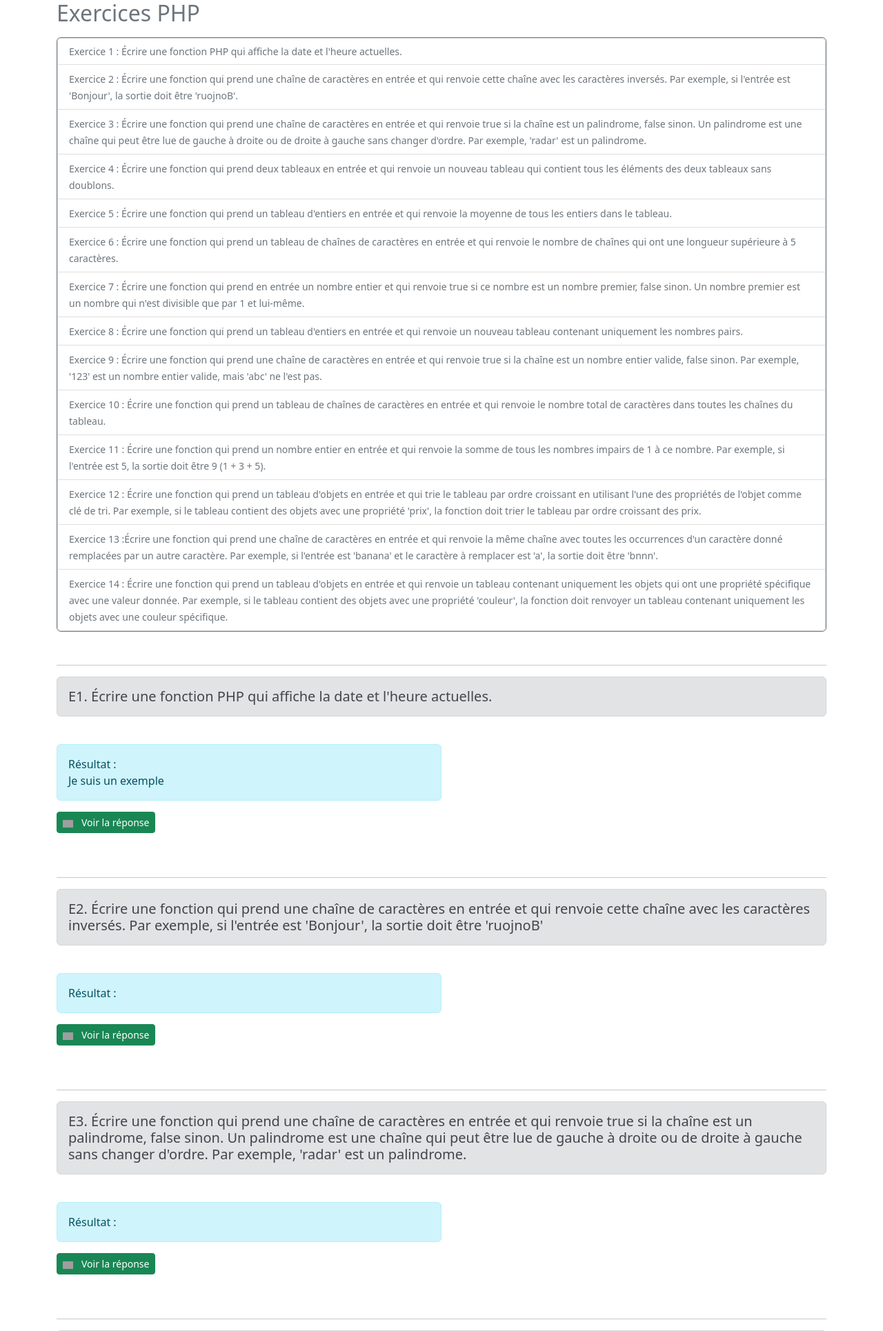
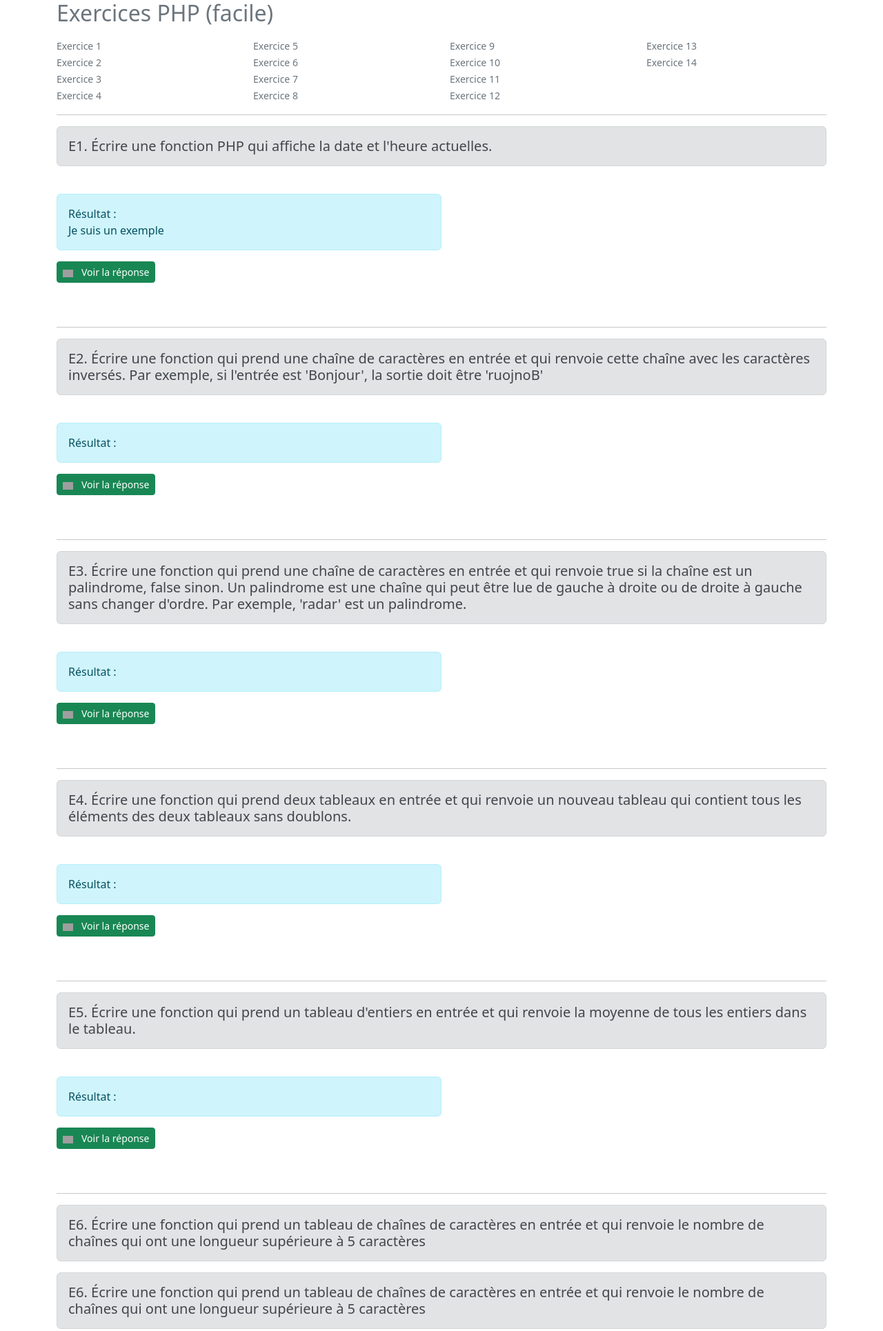
Before and after one commit to ethan-eldib/PHP-Practice, a PHP site: page / in a window 1280 px wide. Shown: the top 1930 px of the page at 69% size. Run offline with PHP 8.4, Linux system fonts and the light colour scheme; grey boxes are pictures that could not be loaded.

Commit message:
refactor(master/index.php): Adds a loop to display the links of the exercises

```diff
--- a/index.php
+++ b/index.php
@@ -14,85 +14,20 @@
 </head>
 <body>
     <div class="container">
-    <h1 id="summary" class="h2 text-secondary mb-3">Exercices PHP</h1>
-    <div class="border border-secondary rounded mb-5">
-        <ul class="list-group">
-            <li class="list-group-item d-flex align-items-center">
-                <a href="#exercice1" class="small link-secondary text-decoration-none">Exercice 1 :
-                    Écrire une fonction PHP qui affiche la date et l'heure actuelles.</a>
+        <h1 id="summary" class="h2 text-secondary mb-3">Exercices PHP (facile)</h1>
+
+        <div class="row">
+            <?php for ($i = 1; $i <= 14; $i++) { ?>
+                <?php if ($i == 1 || $i == 5 || $i == 9 || $i == 13) { ?>
+                    <div class="col">
+                <?php } ?>
+                <li class="list-group-item">
+                    <a href="#exercice<?= $i ?>" class="small link-secondary text-decoration-none">Exercice <?= $i ?></a>
                 </li>
-            <li class="list-group-item">
-                <a href="#exercice2" class="small link-secondary text-decoration-none">Exercice 2 : Écrire une fonction
-                    qui prend une chaîne de caractères en entrée et qui renvoie cette chaîne avec les caractères
-                    inversés. Par exemple, si l'entrée est 'Bonjour', la sortie doit être 'ruojnoB'.</a>
-            </li>
-            <li class="list-group-item">
-                <a href="#exercice3" class="small link-secondary text-decoration-none">Exercice 3 : Écrire une fonction
-                    qui prend une chaîne de caractères en entrée et qui renvoie true si la chaîne est un palindrome,
-                    false sinon. Un palindrome est une chaîne qui peut être lue de gauche à droite ou de droite à gauche
-                    sans changer d'ordre. Par exemple, 'radar' est un palindrome.</a>
-            </li>
-            <li class="list-group-item">
-                <a href="#exercice4" class="small link-secondary text-decoration-none">Exercice 4 : Écrire une fonction
-                    qui prend deux tableaux en entrée et qui renvoie un nouveau tableau qui contient tous les éléments
-                    des deux tableaux sans doublons.</a>
-            </li>
-            <li class="list-group-item">
-                <a href="#exercice5" class="small link-secondary text-decoration-none">Exercice 5 : Écrire une fonction
-                    qui prend un tableau d'entiers en entrée et qui renvoie la moyenne de tous les entiers dans le
-                    tableau.</a>
-            </li>
-            <li class="list-group-item">
-                <a href="#exercice6" class="small link-secondary text-decoration-none">Exercice 6 : Écrire une fonction
-                    qui prend un tableau de chaînes de caractères en entrée et qui renvoie le nombre de chaînes qui ont
-                    une longueur supérieure à 5 caractères.</a>
-            </li>
-            <li class="list-group-item">
-                <a href="#exercice7" class="small link-secondary text-decoration-none">Exercice 7 : Écrire une fonction
-                    qui prend en entrée un nombre entier et qui renvoie true si ce nombre est un nombre premier, false
-                    sinon. Un nombre premier est un nombre qui n'est divisible que par 1 et lui-même.</a>
-            </li>
-            <li class="list-group-item">
-                <a href="#exercice8" class="small link-secondary text-decoration-none">Exercice 8 : Écrire une fonction
-                    qui prend un tableau d'entiers en entrée et qui renvoie un nouveau tableau contenant uniquement les
-                    nombres pairs.</a>
-            </li>
-            <li class="list-group-item">
-                <a href="#exercice9" class="small link-secondary text-decoration-none">Exercice 9 : Écrire une fonction
-                    qui prend une chaîne de caractères en entrée et qui renvoie true si la chaîne est un nombre entier
-                    valide, false sinon. Par exemple, '123' est un nombre entier valide, mais 'abc' ne l'est pas.</a>
-            </li>
-            <li class="list-group-item">
-                <a href="#exercice10" class="small link-secondary text-decoration-none">Exercice 10 : Écrire une
-                    fonction qui prend un tableau de chaînes de caractères en entrée et qui renvoie le nombre total de
-                    caractères dans toutes les chaînes du tableau.</a>
-            </li>
-            <li class="list-group-item">
-                <a href="#exercice11" class="small link-secondary text-decoration-none">Exercice 11 : Écrire une
-                    fonction qui prend un nombre entier en entrée et qui renvoie la somme de tous les nombres impairs de
-                    1 à ce nombre. Par exemple, si l'entrée est 5, la sortie doit être 9 (1 + 3 + 5).</a>
-            </li>
-            <li class="list-group-item">
-                <a href="#exercice12" class="small link-secondary text-decoration-none">Exercice 12 : Écrire une
-                    fonction qui prend un tableau d'objets en entrée et qui trie le tableau par ordre croissant en
-                    utilisant l'une des propriétés de l'objet comme clé de tri. Par exemple, si le tableau contient des
-                    objets avec une propriété 'prix', la fonction doit trier le tableau par ordre croissant des
-                    prix.</a>
-            </li>
-            <li class="list-group-item">
-                <a href="#exercice13" class="small link-secondary text-decoration-none">Exercice 13 :Écrire une fonction
-                    qui prend une chaîne de caractères en entrée et qui renvoie la même chaîne avec toutes les
-                    occurrences d'un caractère donné remplacées par un autre caractère. Par exemple, si l'entrée est
-                    'banana' et le caractère à remplacer est 'a', la sortie doit être 'bnnn'.</a>
-            </li>
-            <li class="list-group-item">
-                <a href="#exercice14" class="small link-secondary text-decoration-none">Exercice 14 : Écrire une
-                    fonction qui prend un tableau d'objets en entrée et qui renvoie un tableau contenant uniquement les
-                    objets qui ont une propriété spécifique avec une valeur donnée. Par exemple, si le tableau contient
-                    des objets avec une propriété 'couleur', la fonction doit renvoyer un tableau contenant uniquement
-                    les objets avec une couleur spécifique.</a>
-            </li>
-        </ul>
+                <?php if ($i == 4 || $i == 8 || $i == 12 || $i == 14) { ?>
+                    </div>
+                <?php } ?>
+            <?php } ?>
         </div>
 
         <main>
@@ -370,7 +305,6 @@
                 ?>
             </section>
         </main>
-
     </div>
 </body>
 <script type="text/javascript" src="assets/index.js"></script>
```
Lines whose indentation alone changed are shown as unchanged.
